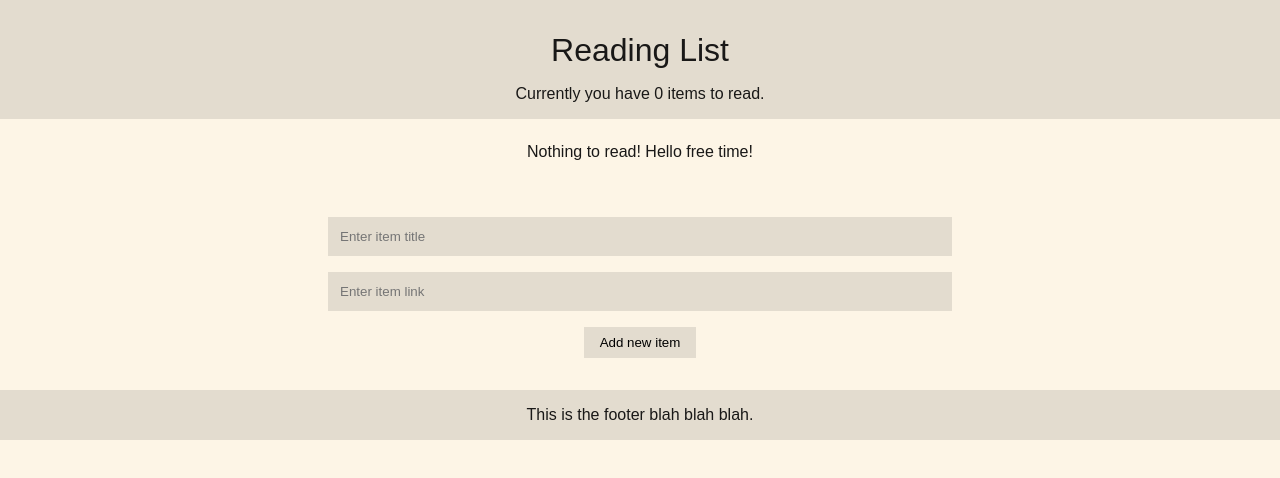
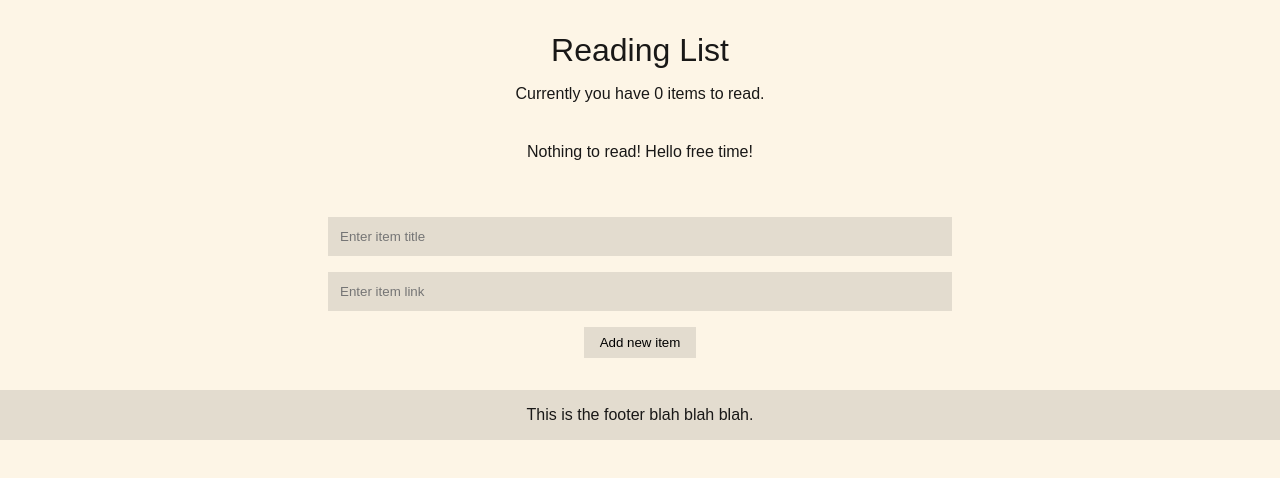
Before and after one commit to matt-harris/react-ts-myreadinglist, a React (Create React App) app: page / in a window 1280 px wide. Shown: the top 478 px of the page. Built offline with nearby package versions, Linux system fonts and the light colour scheme.

Commit message:
Edit Header styles

```diff
--- a/src/components/Header.tsx
+++ b/src/components/Header.tsx
@@ -5,7 +5,6 @@ import { ListContext } from '../contexts/ListContext';
 const Navbar = styled.header`
   padding: 1rem 1.5rem;
   text-align: center;
-  background-color: #e3dccf;
 `;
 
 const Logo = styled.h1`
```
